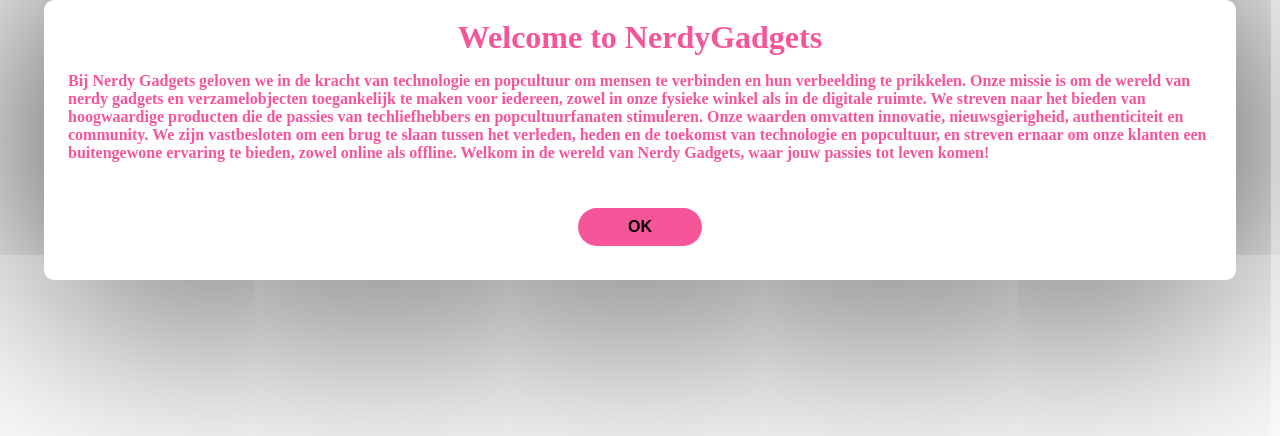
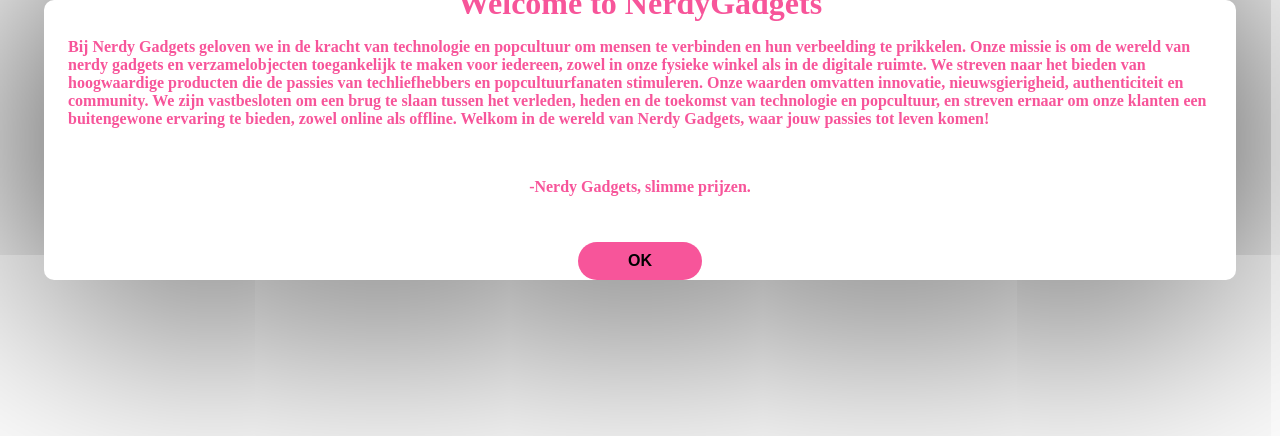
Before and after one commit to blazer1400/kbs, a PHP site: the page made by Intro pop-up/popup.php in a window 1280 px wide. Shown: the top 436 px of the page. Run offline with PHP 8.4, Linux system fonts and the light colour scheme.

Commit message:
Popup bevat nu de slogan erbij

```diff
--- a/Intro pop-up/popup.php
+++ b/Intro pop-up/popup.php
@@ -36,6 +36,8 @@ for($i = 0; $i < count($yesornull); $i++){
     print ("<div class=\"pop-up display\" id=\"popUp\">
     <h1>Welcome to NerdyGadgets</h1>
     <p>Bij Nerdy Gadgets geloven we in de kracht van technologie en popcultuur om mensen te verbinden en hun verbeelding te prikkelen. Onze missie is om de wereld van nerdy gadgets en verzamelobjecten toegankelijk te maken voor iedereen, zowel in onze fysieke winkel als in de digitale ruimte. We streven naar het bieden van hoogwaardige producten die de passies van techliefhebbers en popcultuurfanaten stimuleren. Onze waarden omvatten innovatie, nieuwsgierigheid, authenticiteit en community. We zijn vastbesloten om een brug te slaan tussen het verleden, heden en de toekomst van technologie en popcultuur, en streven ernaar om onze klanten een buitengewone ervaring te bieden, zowel online als offline. Welkom in de wereld van Nerdy Gadgets, waar jouw passies tot leven komen!</p>
+    <br>
+    <p>-Nerdy Gadgets, slimme prijzen.</p>
     <form id=\"myForm\">
         <input type=\"radio\" checked id=\"radiocheck\" value=\"Yes\" style=\"display: none\" name=\"radio\">
         <label for=\"radiocheck\" style=\"display: none\"></label>
```
